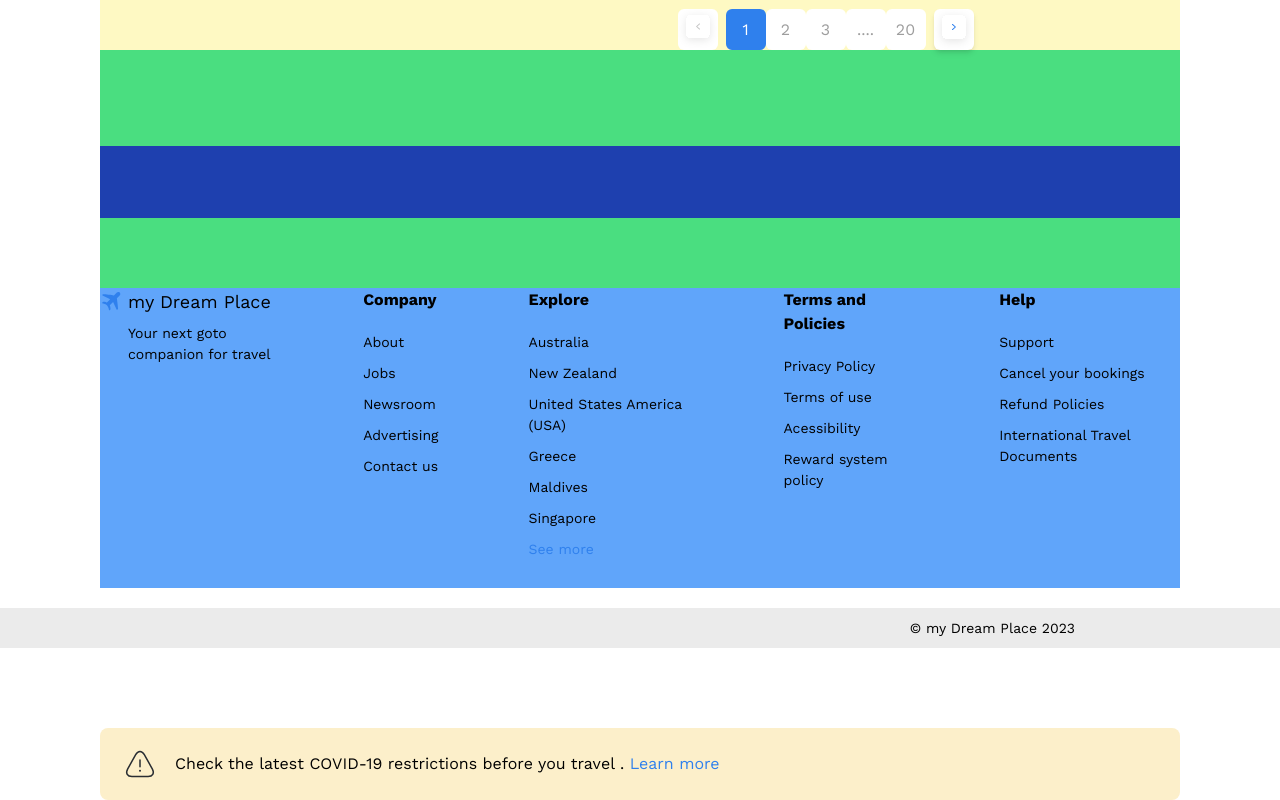
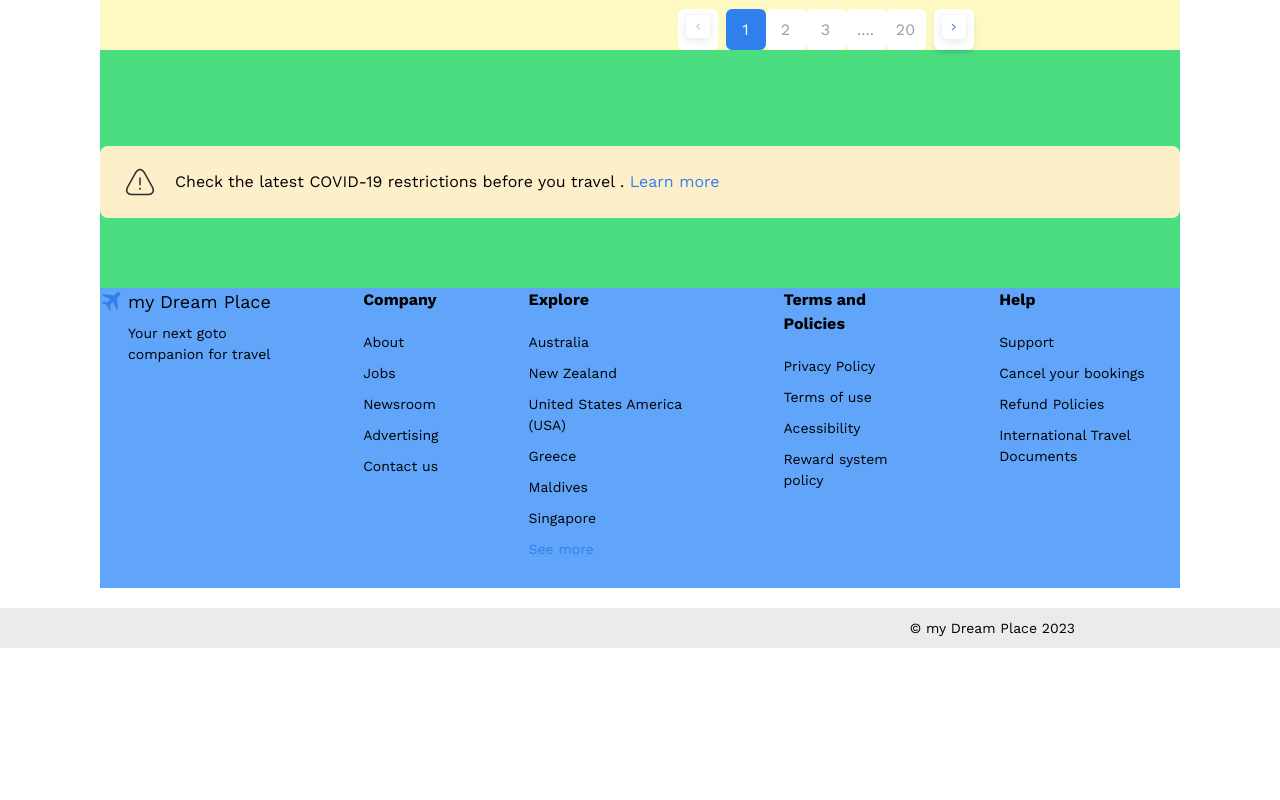
Before and after one commit to SaraDrwish/algoriza-internship-FE204, a Vue app: page /searchres in a window 1280 px wide. Shown: the part 1865-2665 px from the top of the page. After the commit the page ends 2514 px from the top, so only its background shows below. Built offline with nearby package versions, Linux system fonts and the light colour scheme; a web font is replaced by a local one.

Commit message:
60  search res and sign and reg 15 -alert - serch desgin

```diff
--- a/src/components/SearchResults/SearchResults.vue
+++ b/src/components/SearchResults/SearchResults.vue
@@ -77,7 +77,7 @@
 
   <!-- ////////////////////start body//////////////////////// -->
 
-<div class="  bg-green-400 m-auto w-[calc(100vw-200px)] ">
+<div class=" relative bg-green-400 m-auto w-[calc(100vw-200px)] ">
 
   <div class="flex bg-yellow-100 mb-[96px] gap-[30px]">
 
@@ -431,8 +431,8 @@
 
   <!-- /////////////////////end body/////////////////////// -->
 
-    <div class=" relative top-0  w-full bg-blue-800 mb-[70px] h-[72px] ">
-        <HomeAlert class=" top-[0%]   "  />
+    <div class="top-[unset] h-[72px] w-full mb-[70px]">
+        <HomeAlert class=" top-[unset] "  />
     </div>
 
     <div class=" bg-blue-400 ">
```
